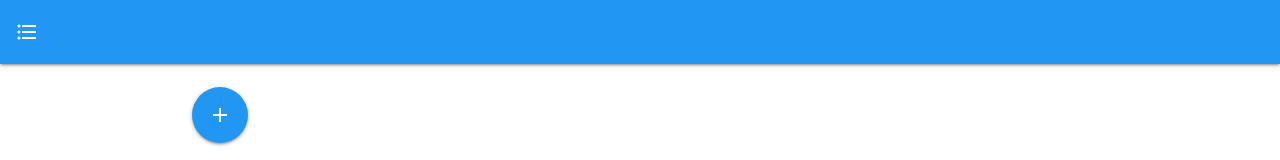
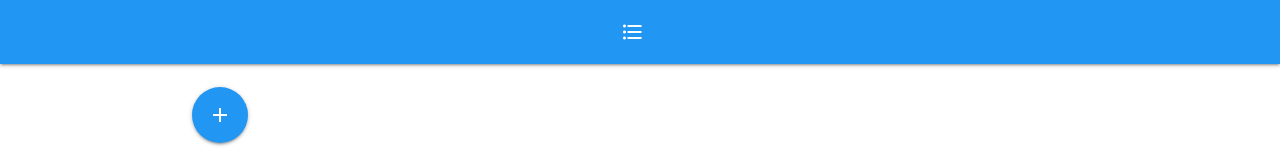
Before and after one commit to john29917958/To-Do, a React (Create React App) app in the folder react/to-do/: page / in a window 1280 px wide. Shown: the top 160 px of the page. Built offline with nearby package versions, Linux system fonts and the light colour scheme.

Commit message:
Add container and center the logo on navbar

```diff
--- a/react/to-do/src/Navbar.js
+++ b/react/to-do/src/Navbar.js
@@ -9,12 +9,14 @@ class Navbar extends React.Component {
         return (
             <nav>
                 <div className="nav-wrapper blue">
-                    <a href="#" className="brand-logo">
-                        <i className="material-icons right">
-                            format_list_bulleted
-                        </i>
-                    </a>
-                    <ul className="right hide-on-med-and-down"></ul>
+                    <div className='container'>
+                        <a href="#" className="brand-logo center">
+                            <i className="material-icons">
+                                format_list_bulleted
+                            </i>
+                        </a>
+                        <ul className="right hide-on-med-and-down"></ul>
+                    </div>
                 </div>
             </nav>
         )
```
